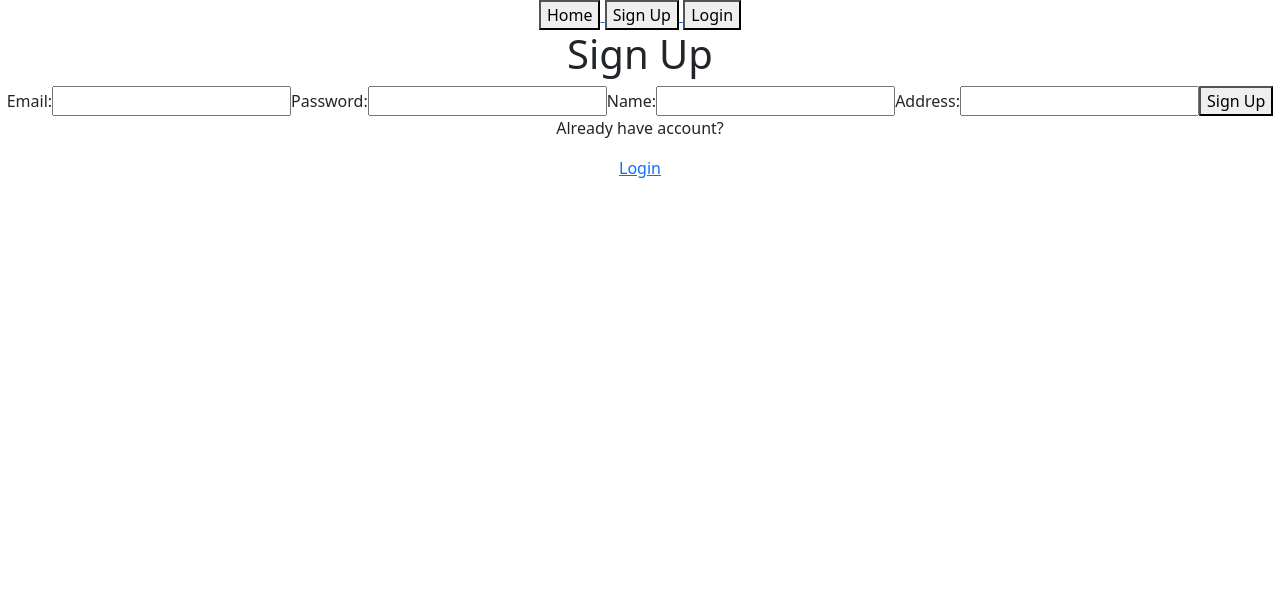
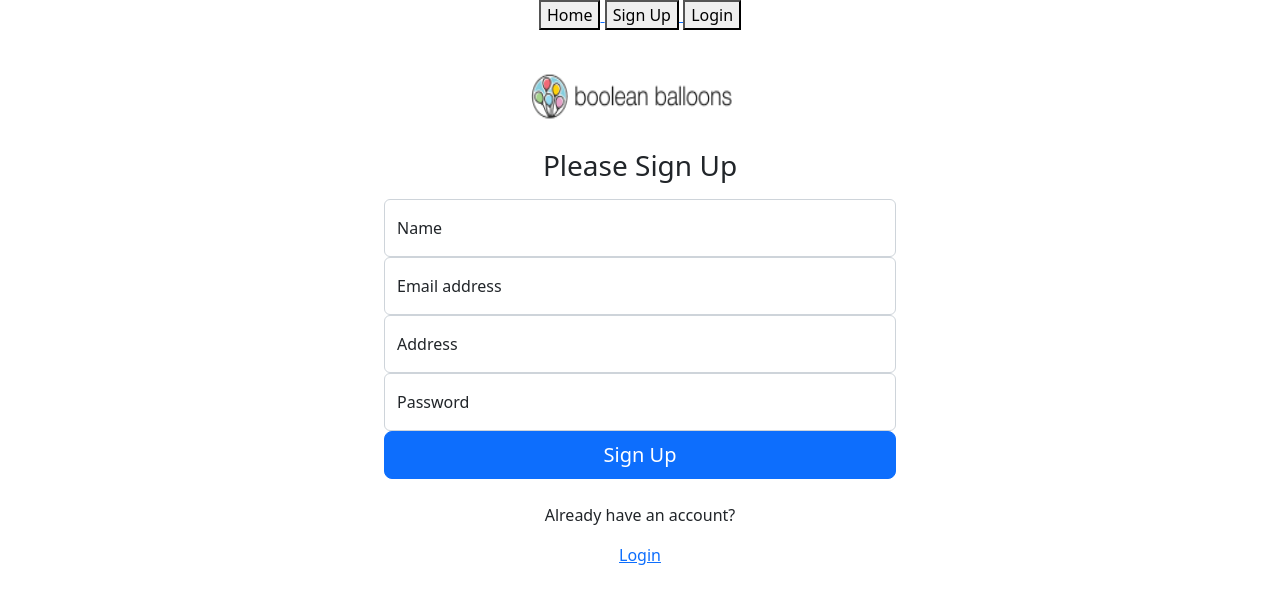
Before and after one commit to m-and-m-marketplace/online-shop-client, a React (Create React App) app: page /signup in a window 1280 px wide. Shown: the top 604 px of the page. Built offline with nearby package versions, Linux system fonts and the light colour scheme; no server answers.

Commit message:
add style to Sign Up Page

```diff
--- a/src/components/SignupPage.js
+++ b/src/components/SignupPage.js
@@ -40,39 +40,95 @@ function SignupPage(props) {
   };
 
   return (
-    <div className="SignupPage">
-      <h1>Sign Up</h1>
+    <div className="SignupPage text-center">
+      <main className="form-signin w-100 m-auto">
 
         <form onSubmit={handleSignupSubmit}>
-        <label>Email:</label>
-        <input type="email" name="email" value={email} onChange={handleEmail} />
-
-        <label>Password:</label>
+          <img className="mb-4" src="../images/navbar-brand.png" alt="navbar-brand" width="220" height="57" />
+          <h1 className="h3 mb-3 fw-normal">Please Sign Up</h1>
+          <div className="form-floating">
+            <input
+              required
+              type="text"
+              className="form-control"
+              id="floatingName"
+              placeholder="Name"
+              name="name"
+              value={name}
+              onChange={handleName}
+            />
+            <label for="floatingName">Name</label>
+          </div>
+          <div className="form-floating">
+            <input
+              required
+              type="email"
+              className="form-control"
+              id="floatingInput"
+              placeholder="name@example.com"
+              name="email"
+              value={email}
+              onChange={handleEmail}
+            />
+            <label for="floatingInput">Email address</label>
+          </div>
+          {/* <label>Email:</label>
+          <input type="email" name="email" value={email} onChange={handleEmail} /> */}
+          {/* <label>Password:</label>
           <input
             type="password"
             name="password"
             value={password}
             onChange={handlePassword}
+          /> */}
+          {/* <label>Name:</label>
+          <input type="text" name="name" value={name} onChange={handleName} /> */}
+          <div className="form-floating">
+            <input
+              required
+              type="text"
+              className="form-control"
+              id="floatingAddress"
+              placeholder="Address"
+              name="address"
+              value={address}
+              onChange={handleAddress}
             />
-
-        <label>Name:</label>
-        <input type="text" name="name" value={name} onChange={handleName} />
-
-        <label>Address:</label>
+            <label for="floatingAddress">Address</label>
+          </div>
+          <div className="form-floating">
+            <input
+              required
+              type="password"
+              className="form-control"
+              id="floatingPassword"
+              placeholder="Password"
+              name="password"
+              value={password}
+              onChange={handlePassword}
+            />
+            <label for="floatingPassword">Password</label>
+          </div>
+          {/* <label>Address:</label>
           <input
             type="text"
             name="address"
             value={address}
             onChange={handleAddress}
-        />
+          /> */}
 
-        <button type="submit">Sign Up</button>
+          {/* <button type="submit">Sign Up</button> */}
+          <button className="w-100 btn btn-lg btn-primary" type="submit">
+          Sign Up
+          </button>
         </form>
 
         {errorMessage && <p className="error-message">{errorMessage}</p>}
+        <br />
 
-      <p>Already have account?</p>
+        <p>Already have an account?</p>
       <Link to={"/login"}> Login</Link>
+      </main>
     </div>
   );
 }
--- a/src/index.css
+++ b/src/index.css
@@ -14,5 +14,8 @@ code {
 
 .LoginPage {
   padding: 3% 30%;
+}
 
+.SignupPage {
+  padding: 3% 30%;
 }
```
Lines whose indentation alone changed are shown as unchanged.
